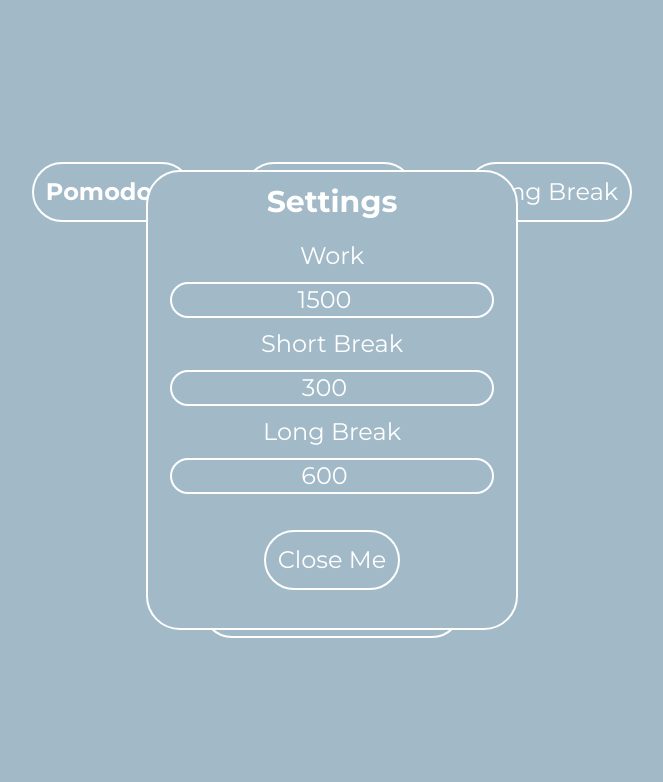
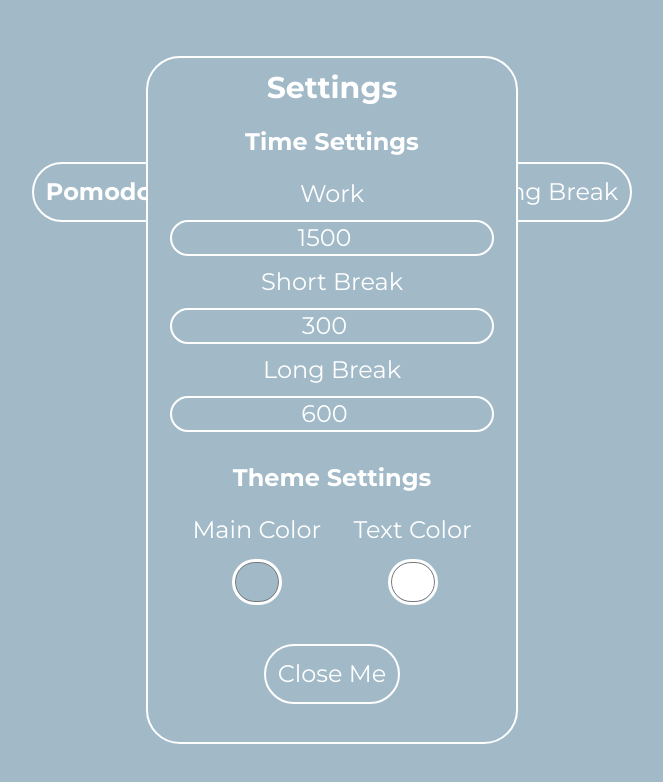
Before and after one commit to lZh1r/pomodoro, a React (Vite) app: page / in a window 1280 px wide. Both pictures are taken after a click on the button "Show Settings". Shown: the top 782 px of the page, without its empty margins (308-971 px from the left). Built offline with nearby package versions, Linux system fonts and the light colour scheme.

Commit message:
Added theme settings

```diff
--- a/src/App.tsx
+++ b/src/App.tsx
@@ -4,7 +4,9 @@
 
 function App() {
 
-    const modeNames = ["Work", "Short Break", "Long Break"]
+    const modeNames = ["Work", "Short Break", "Long Break"];
+    const [mainColor, setMainColor] = useState('#a2bac8');
+    const [textColor, setTextColor] = useState('#ffffff');
     const [modeTimes, setModeTimes] = useState([1500, 300, 600]);
     const [isSettingModalOpen, setIsSettingsModalOpen] = useState(false);
 
@@ -19,25 +21,43 @@
     }
 
     return (
-        <div className="text-center font-primary h-screen flex flex-col justify-start sm:justify-center bg-bg">
-            <Timer times={modeTimes}/>
-            <button className="text-2xl w-5xs m-4 sm:m-7 bg-bg outline-2 outline-solid outline-white text-white rounded-4xl p-3 cursor-pointer
+        <div style={{backgroundColor:mainColor, color:textColor, outlineColor:textColor}} className="text-center font-primary h-screen flex flex-col justify-start sm:justify-center bg-bg">
+            <Timer times={modeTimes} bgColor={mainColor} textColor={textColor}/>
+            <button className="text-2xl w-5xs m-4 sm:m-7 outline-2 outline-solid rounded-4xl p-3 cursor-pointer
         hover:scale-105 transition-all w-3xs place-self-center" onClick={() => setIsSettingsModalOpen(true)}>Show Settings</button>
             <SettingModal
+                bgColor={mainColor}
+                textColor={textColor}
                 isOpen={isSettingModalOpen}
                 onClose={() => setIsSettingsModalOpen(false)}
                 children={
                 <>
                     <h1 className="text-3xl font-bold mb-5">Settings</h1>
+                    <h2 className="text-2xl font-bold mb-5">Time Settings</h2>
                     <form>
                         {modeTimes.map((time, index) => {
                             return <>
                                 <h1>{modeNames[index]}</h1>
-                                <input className="w-[40%] md:w-xs outline-2 outline-solid outline-white text-white rounded-4xl m-3 text-center place-self-center"
+                                <input className="w-[40%] md:w-xs outline-2 outline-solid rounded-4xl m-3 text-center"
                                        id={index.toString()} key={index} type="number" defaultValue={time.toString()} onChange={handleTimeChange}></input>
                             </>
 
                         })}
+                        <h2 className="text-2xl font-bold mt-5 mb-5">Theme Settings</h2>
+                        <div className="flex justify-evenly flex-col md:flex-row">
+                            <div>
+                                <h3>Main Color</h3>
+                                <input className="[&::-webkit-color-swatch]:rounded-full [&::-webkit-color-swatch]:outline-3 p-1 m-2 h-14 w-14 cursor-pointer"
+                                       value={mainColor} onChange={(e) => setMainColor(e.target.value)} type="color"/>
+                            </div>
+                            <div>
+                                <h3>Text Color</h3>
+                                <input className="[&::-webkit-color-swatch]:rounded-full [&::-webkit-color-swatch]:outline-3 p-1 m-2 h-14 w-14 cursor-pointer"
+                                       value={textColor} onChange={(e) => setTextColor(e.target.value)} type="color"/>
+                            </div>
+
+                        </div>
+
                     </form>
                 </>
             }
--- a/src/ModeButton.tsx
+++ b/src/ModeButton.tsx
@@ -13,7 +13,7 @@
     return (
         <button style={{fontWeight: weight}} onClick={() => {
             callback();
-        }} className="text-2xl w-5xs m-4 sm:m-7 bg-bg outline-2 outline-solid outline-white text-white rounded-4xl p-3 cursor-pointer
+        }} className="text-2xl w-5xs m-4 sm:m-7 outline-2 outline-solid rounded-4xl p-3 cursor-pointer
         hover:scale-105 transition-all">
             {text}
         </button>
--- a/src/SettingModal.tsx
+++ b/src/SettingModal.tsx
@@ -2,15 +2,16 @@
 
 type Callback = () => void;
 
-export default function SettingModal({isOpen, onClose, children}:{isOpen:boolean, onClose:Callback, children:ReactNode}) {
+export default function SettingModal({isOpen, onClose, children, bgColor, textColor}:
+    {isOpen:boolean, onClose:Callback, children:ReactNode, bgColor:string, textColor:string}) {
 
     return (
         <>
             { isOpen && (
-            <div className="text-2xl w-5xs m-4 sm:m-7 bg-bg outline-2 outline-solid outline-white
-            text-white rounded-4xl p-3 transition-all absolute place-self-center">
+            <div style={{backgroundColor:bgColor, color:textColor}} className="text-2xl w-5xs m-4 sm:m-7 outline-2 outline-solid
+            rounded-4xl p-3 absolute place-self-center">
                 {children}
-                <button className="text-2xl w-5xs m-4 sm:m-7 bg-bg outline-2 outline-solid outline-white text-white rounded-4xl p-3 cursor-pointer
+                <button className="text-2xl w-5xs m-4 sm:m-7 outline-2 outline-solid rounded-4xl p-3 cursor-pointer
         hover:scale-105 transition-all" onClick={onClose}>Close Me</button>
             </div>
             )}
--- a/src/Timer.tsx
+++ b/src/Timer.tsx
@@ -8,7 +8,7 @@
     CYCLE = 'cycle'
 }
 
-export default function Timer({times}:{times:number[]}) {
+export default function Timer({times, bgColor, textColor}:{times:number[], bgColor:string, textColor:string}) {
 
     const modes = ["Pomodoro", "Short Break", "Long Break"];
     const modeTimes = times;
@@ -130,7 +130,7 @@
     }
 
     return (
-        <div className="">
+        <div>
             <div className="mb-10">
                 {modes.map((modeName, index) => (
                     <ModeButton key={index} text={modeName} isActive={isSelected[index]} callback={() => {
@@ -140,11 +140,12 @@
                 ))}
             </div>
             <div>
-                <h1 style={{textShadow: `0 0 ${state.shadowRadius}px white`, scale: state.textScale}} className="
-                place-self-center w-xs text-5xl font-medium text-white transition-all">{state.currentCycle}</h1>
-                <h1 className="place-self-center m-10 p-3 w-2xs rounded-4xl text-5xl font-bold bg-white text-bg">{formatTime(state.time)}</h1>
-                <button className="text-4xl font-medium cursor-pointer outline-2 outline-solid outline-white rounded-md
-                 p-3 text-white hover:scale-105 transition-all" onClick={() => dispatch({type: actions.PAUSE})}>{state.buttonText}</button>
+                <h1 style={{textShadow: `0 0 ${state.shadowRadius}px ${textColor}`, scale: state.textScale}} className="
+                place-self-center w-xs text-5xl font-medium transition-all">{state.currentCycle}</h1>
+                <h1 style={{backgroundColor:textColor, color:bgColor, outlineColor:bgColor}}
+                    className="place-self-center m-10 p-3 w-2xs rounded-4xl text-5xl font-bold">{formatTime(state.time)}</h1>
+                <button className="text-4xl font-medium cursor-pointer outline-2 outline-solid rounded-md
+                 p-3 hover:scale-105 transition-all" onClick={() => dispatch({type: actions.PAUSE})}>{state.buttonText}</button>
             </div>
         </div>
     )
```
